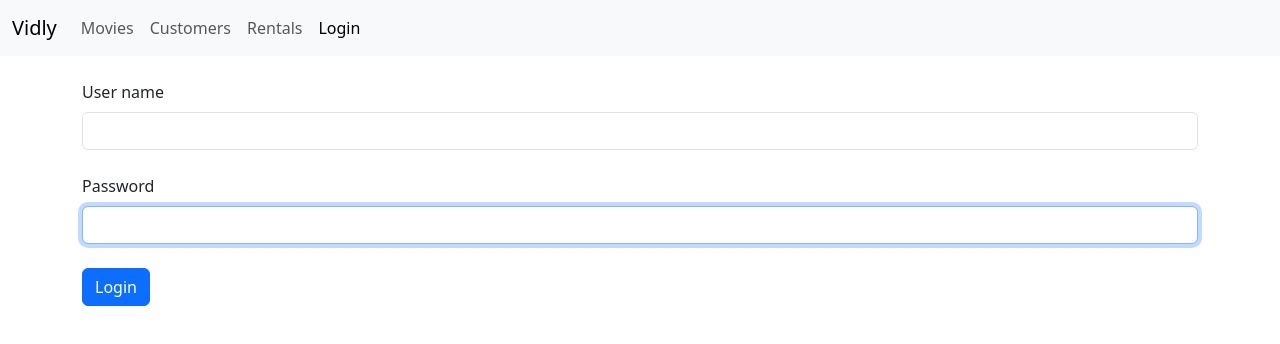
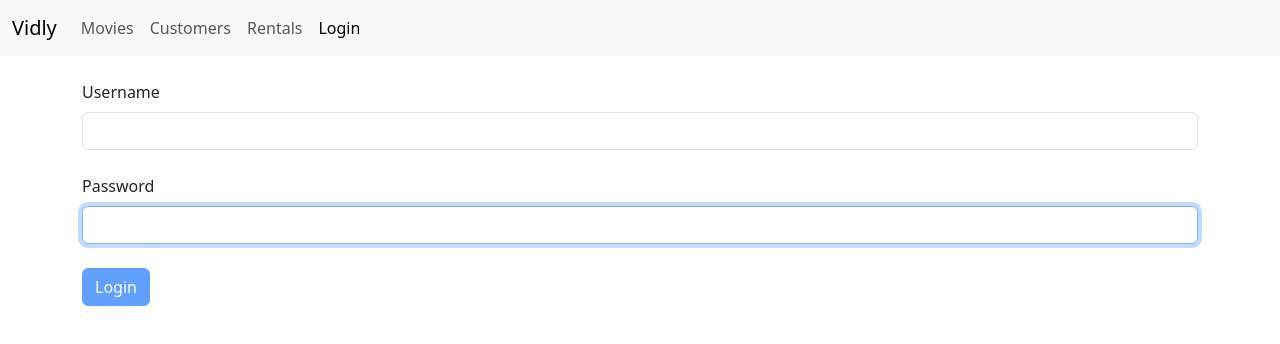
Before and after one commit to AbdulrahmanSallam/vidly, a React (Vite) app: page /login in a window 1280 px wide. Shown: the top 344 px of the page. Built offline with nearby package versions, Linux system fonts and the light colour scheme.

Commit message:
Add login form validation

```diff
--- a/package.json
+++ b/package.json
@@ -12,7 +12,7 @@
   "dependencies": {
     "@fortawesome/fontawesome-free": "^7.2.0",
     "bootstrap": "^5.3.8",
-    "joi": "^18.2.1",
+    "joi-browser": "^13.4.0",
     "lodash": "^4.18.1",
     "prop-types": "^15.8.1",
     "react": "^19.2.6",
--- /dev/null
+++ b/src/components/common/form.jsx
@@ -0,0 +1,77 @@
+import { Component } from "react";
+import Joi from "joi-browser";
+import Input from "./input";
+
+class Form extends Component {
+  state = { data: {}, errors: {} };
+
+  validate = () => {
+    const options = { abortEarly: false };
+    const { error } = Joi.validate(this.state.data, this.scehma, options);
+    if (!error) return null;
+
+    const errors = {};
+
+    error.details.map(error => {
+      errors[error.path[0]] = error.message;
+    });
+
+    return Object.keys(errors).length ? errors : null;
+  };
+
+  validateProperty = ({ name, value }) => {
+    const obj = { [name]: value };
+    const schema = { [name]: this.scehma[name] };
+    const { error } = Joi.validate(obj, schema);
+
+    return error ? error.details[0].message : null;
+  };
+
+  handleChange = ({ currentTarget: input }) => {
+    const { errors } = { ...this.state };
+    const errorMessage = this.validateProperty(input);
+    if (errorMessage) {
+      errors[input.name] = errorMessage;
+    } else {
+      delete errors[input.name];
+    }
+    console.log(errorMessage);
+
+    const { data } = { ...this.state };
+    data[input.name] = input.value;
+
+    this.setState({ data, errors });
+  };
+
+  handleSubmit = e => {
+    e.preventDefault();
+
+    const errors = this.validate();
+
+    this.setState({ errors: errors || {} });
+    if (errors) return null;
+
+    this.doSubmit();
+  };
+
+  renderInput = (name, label, type = "text") => {
+    const { data, errors } = this.state;
+    return (
+      <Input
+        value={data[name]}
+        name={name}
+        label={label}
+        onChange={this.handleChange}
+        error={errors[name]}
+        type={type}></Input>
+    );
+  };
+
+  renderButton = label => (
+    <button disabled={this.validate()} className="btn btn-primary">
+      {label}
+    </button>
+  );
+}
+
+export default Form;
--- a/src/components/common/input.jsx
+++ b/src/components/common/input.jsx
@@ -1,4 +1,4 @@
-const Input = ({ name, label, type = "text", ...rest }) => {
+const Input = ({ name, label, error, type, ...rest }) => {
   return (
     <div className="mb-4">
       <label htmlFor={name} className="form-label">
@@ -12,6 +12,7 @@ const Input = ({ name, label, type = "text", ...rest }) => {
         id={name}
         className="form-control"
       />
+      {error && <div className="alert alert-danger small">{error}</div>}
     </div>
   );
 };
--- a/src/components/login.jsx
+++ b/src/components/login.jsx
@@ -1,41 +1,22 @@
-import { Component } from "react";
-import Input from "./common/input";
+import Joi from "joi-browser";
+import Form from "./common/form";
 
-class Login extends Component {
+class Login extends Form {
   state = {
-    account: {
+    data: {
       userName: "",
       password: "",
     },
     errors: {},
   };
 
-  validate = () => {
-    const { account } = this.state;
-    const errors = {};
-
-    if (!account.userName.trim()) errors.userName = "User name is required";
-    if (!account.password.trim()) errors.password = "Password is required";
-
-    return Object.keys(errors).length ? errors : null;
+  scehma = {
+    userName: Joi.string().required().label("Username"),
+    password: Joi.string().required().label("Password"),
   };
 
-  handleSubmit = e => {
-    e.preventDefault();
-
-    const errors = this.validate();
-    this.setState({ errors });
-    console.log(errors);
-
-    if (errors) return null;
-
+  doSubmit = () => {
     console.log("submitted");
-  };
-
-  handleChange = e => {
-    const state = { ...this.state };
-    state.account[e.currentTarget.name] = e.currentTarget.value;
-    this.setState(state);
   };
 
   render() {
@@ -43,20 +24,9 @@ class Login extends Component {
       <section className="py-4">
         <div className="container">
           <form onSubmit={this.handleSubmit}>
-            <Input
-              onChange={this.handleChange}
-              value={this.state.name}
-              name="userName"
-              label="User name"></Input>
-
-            <Input
-              onChange={this.handleChange}
-              value={this.state.password}
-              name="password"
-              label="Password"
-              type="password"></Input>
-
-            <button className="btn btn-primary">Login</button>
+            {this.renderInput("userName", "Username")}
+            {this.renderInput("password", "Password", "password")}
+            {this.renderButton("Login")}
           </form>
         </div>
       </section>
```
Also changed, not shown: 1 other file (tests, documents, lock files or other folders).
